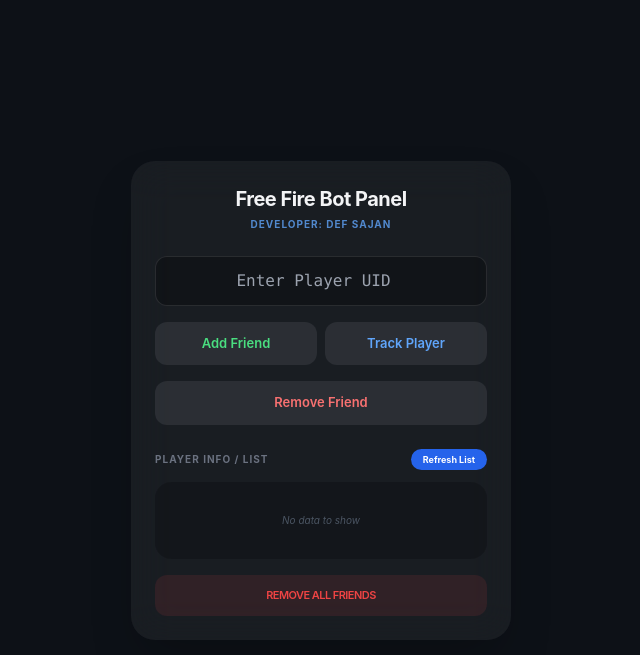
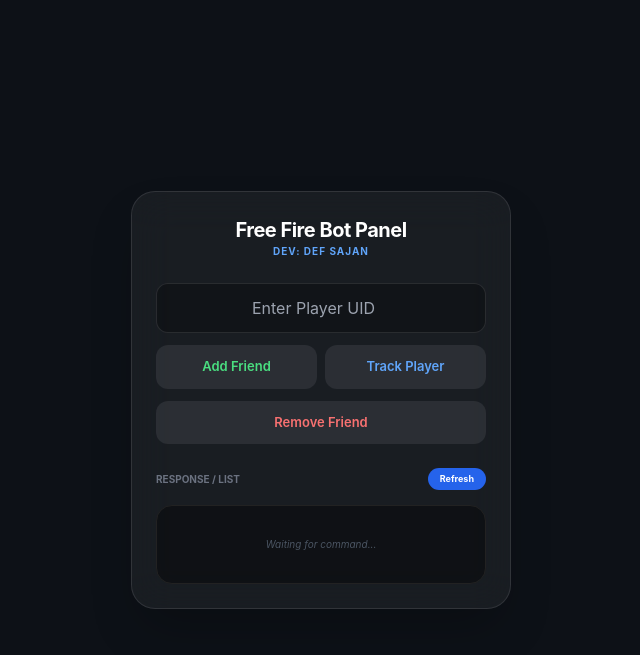
Before and after one commit to CKR11111/Tcp-bot-panel-, a Flask app: page / in a window 1280 px wide. Shown: the top 655 px of the page, without its empty margins (319-959 px from the left). Run offline with Flask 3, Linux system fonts and the light colour scheme; some libraries are stand-ins or nearby versions.

Commit message:
Add files via upload

```diff
--- a/templates/index.html
+++ b/templates/index.html
@@ -7,62 +7,13 @@
     <script src="https://cdn.tailwindcss.com"></script>
     <script src="https://cdn.jsdelivr.net/npm/sweetalert2@11"></script>
     <style>
-        body {
-            background: #0d1117;
-            color: white;
-            font-family: -apple-system, system-ui, sans-serif;
-            min-height: 100vh;
-            display: flex;
-            align-items: center;
-            justify-content: center;
-            margin: 0;
-            padding: 20px;
-        }
-        .panel-card {
-            background: rgba(255, 255, 255, 0.05);
-            backdrop-filter: blur(20px);
-            border-radius: 24px;
-            width: 100%;
-            max-width: 380px;
-            padding: 24px;
-        }
-        .ios-input {
-            background: rgba(0, 0, 0, 0.3);
-            border: 1px solid rgba(255,255,255,0.1);
-            outline: none;
-            border-radius: 12px;
-            padding: 12px;
-            text-align: center;
-            width: 100%;
-            color: #fff;
-            font-size: 16px;
-        }
-        .ios-btn {
-            background: rgba(255, 255, 255, 0.08);
-            border-radius: 12px;
-            padding: 12px;
-            font-weight: 600;
-            font-size: 13px;
-            transition: 0.2s;
-        }
+        body { background: #0d1117; color: white; font-family: -apple-system, system-ui, sans-serif; display: flex; align-items: center; justify-content: center; min-height: 100vh; margin: 0; padding: 20px; }
+        .panel-card { background: rgba(255, 255, 255, 0.05); backdrop-filter: blur(20px); border-radius: 24px; width: 100%; max-width: 380px; padding: 24px; border: 1px solid rgba(255,255,255,0.1); }
+        .ios-input { background: rgba(0, 0, 0, 0.3); border: 1px solid rgba(255,255,255,0.1); border-radius: 12px; padding: 12px; text-align: center; width: 100%; color: #fff; outline: none; }
+        .ios-btn { background: rgba(255, 255, 255, 0.08); border-radius: 12px; padding: 12px; font-weight: 600; font-size: 13px; transition: 0.2s; }
         .ios-btn:active { transform: scale(0.98); background: rgba(255, 255, 255, 0.15); }
-
-        .result-container {
-            background: rgba(0, 0, 0, 0.2);
-            border-radius: 16px;
-            padding: 15px;
-            margin-top: 10px;
-            max-height: 300px;
-            overflow-y: auto;
-        }
-        .bold-text {
-            color: #ffffff;
-            font-weight: 800;
-            font-size: 13px;
-            font-family: 'Courier New', Courier, monospace;
-            line-height: 1.8;
-            white-space: pre-wrap;
-        }
+        .display-box { background: rgba(0, 0, 0, 0.4); border-radius: 16px; padding: 15px; margin-top: 15px; max-height: 350px; overflow-y: auto; border: 1px solid #222; }
+        .bold-white { color: #ffffff; font-weight: 900; font-size: 12px; line-height: 1.8; white-space: pre-wrap; font-family: monospace; }
         .no-scrollbar::-webkit-scrollbar { width: 0px; }
     </style>
 </head>
@@ -70,124 +21,91 @@
 
     <div class="panel-card shadow-2xl">
         <div class="text-center mb-6">
-            <h1 class="text-xl font-bold tracking-tight text-gray-100">Free Fire Bot Panel</h1>
-            <p class="text-[10px] text-blue-400 font-bold mt-1 tracking-widest uppercase opacity-80">Developer: Def Sajan</p>
+            <h1 class="text-xl font-bold tracking-tight">Free Fire Bot Panel</h1>
+            <p class="text-[10px] text-blue-400 font-bold uppercase tracking-widest">Dev: Def Sajan</p>
         </div>
 
-        <div class="space-y-4 mb-6">
-            <input id="targetUID" type="number" placeholder="Enter Player UID" class="ios-input font-mono">
-
+        <div class="space-y-3 mb-6">
+            <input id="targetUID" type="number" placeholder="Enter Player UID" class="ios-input">
             <div class="grid grid-cols-2 gap-2">
-                <button onclick="runAction('add')" class="ios-btn text-green-400">Add Friend</button>
-                <button onclick="runAction('track')" class="ios-btn text-blue-400">Track Player</button>
+                <button onclick="execute('add')" class="ios-btn text-green-400">Add Friend</button>
+                <button onclick="execute('track')" class="ios-btn text-blue-400">Track Player</button>
             </div>
-            <button onclick="runAction('remove')" class="w-full ios-btn text-red-400">Remove Friend</button>
+            <button onclick="execute('remove')" class="w-full ios-btn text-red-400">Remove Friend</button>
         </div>
 
-        <div class="mt-6">
-            <div class="flex justify-between items-center mb-3">
-                <p id="listTitle" class="text-[10px] text-gray-500 font-bold uppercase tracking-widest">Player Info / List</p>
-                <button onclick="loadList()" class="bg-blue-600 text-white text-[9px] px-3 py-1 rounded-full font-bold">Refresh List</button>
+        <div>
+            <div class="flex justify-between items-center mb-2">
+                <p id="boxTitle" class="text-[10px] text-gray-500 font-bold uppercase">Response / List</p>
+                <button onclick="loadList()" class="bg-blue-600 text-[9px] px-3 py-1 rounded-full font-bold">Refresh</button>
             </div>
-
-            <div id="displayArea" class="result-container no-scrollbar">
-                <p class="text-center text-[10px] text-gray-600 py-4 italic">No data to show</p>
+            <div id="displayArea" class="display-box no-scrollbar">
+                <p class="text-center text-[10px] text-gray-600 py-4 italic">Waiting for command...</p>
             </div>
-
-            <button onclick="removeAll()" class="w-full mt-4 ios-btn bg-red-500/10 text-red-500 text-[11px] uppercase tracking-tighter">Remove All Friends</button>
         </div>
     </div>
 
     <script>
-        // Clean formatter for vertical, bold, and clean text
-        function formatData(obj, indent = "") {
-            let str = "";
-            for (let key in obj) {
-                if (typeof obj[key] === 'object' && obj[key] !== null) {
-                    str += `${indent}${key.toUpperCase()}:\n${formatData(obj[key], indent + "  ")}`;
+        function clean(obj) {
+            let res = "";
+            for (let k in obj) {
+                if (typeof obj[k] === 'object' && obj[k] !== null) {
+                    res += k.toUpperCase() + ":\n" + clean(obj[k]);
                 } else {
-                    let val = String(obj[key]).replace(/[\[\]{}'"]/g, '');
-                    str += `${indent}➜ ${key.toUpperCase()}: ${val}\n`;
+                    let v = String(obj[k]).replace(/[\[\]{}'"]/g, '');
+                    res += `➜ ${k.toUpperCase()}: ${v}\n`;
                 }
             }
-            return str;
+            return res;
         }
 
-        async function runAction(type, uid = null) {
-            const finalUid = uid || document.getElementById('targetUID').value;
-            const display = document.getElementById('displayArea');
-            const title = document.getElementById('listTitle');
-
-            if(!finalUid) {
-                Swal.fire({ icon: 'error', title: 'Enter UID', toast: true, position: 'top', showConfirmButton: false, timer: 1500 });
+        async function execute(type, uid = null) {
+            const target = uid || document.getElementById('targetUID').value;
+            const area = document.getElementById('displayArea');
+            if(!target) {
+                Swal.fire({ icon: 'warning', title: 'Enter UID', toast: true, position: 'top', showConfirmButton: false, timer: 1500 });
                 return;
             }
 
-            if(type === 'track') {
-                title.innerText = "TRACKING DATA";
-                display.innerHTML = '<p class="text-center text-[10px] py-4 text-blue-400 animate-pulse">TRACKING PLAYER...</p>';
-            }
+            area.innerHTML = '<p class="text-center text-[10px] py-4 text-blue-400 animate-pulse">PROCESSING...</p>';
 
             try {
-                const res = await fetch('/api/action', {
+                const r = await fetch('/api/action', {
                     method: 'POST',
                     headers: {'Content-Type': 'application/json'},
-                    body: JSON.stringify({ type, target_uid: finalUid })
+                    body: JSON.stringify({ type, target_uid: target })
                 });
-                const data = await res.json();
+                const data = await r.json();
 
-                if(type === 'track') {
-                    display.innerHTML = `<div class="bold-text">${formatData(data)}</div>`;
+                if (type === 'track') {
+                    area.innerHTML = `<div class="bold-white">${clean(data)}</div>`;
                 } else {
-                    Swal.fire({ icon: 'success', title: 'Success', toast: true, position: 'top', showConfirmButton: false, timer: 1500 });
+                    Swal.fire({ icon: data.status === 'error' ? 'error' : 'success', title: data.message || 'Done', toast: true, position: 'top', showConfirmButton: false, timer: 2000 });
                     loadList();
                 }
-            } catch (err) {
-                display.innerHTML = '<p class="text-center text-[10px] py-4 text-red-500">ERROR: CONNECTION FAILED</p>';
+            } catch (e) {
+                area.innerHTML = '<p class="text-center text-red-500 text-[10px]">SYSTEM ERROR: CONNECTION FAILED</p>';
             }
         }
 
         async function loadList() {
-            const display = document.getElementById('displayArea');
-            const title = document.getElementById('listTitle');
-            title.innerText = "FRIEND LIST";
-            display.innerHTML = '<p class="text-center text-[10px] py-4 text-gray-500">Syncing...</p>';
-
+            const area = document.getElementById('displayArea');
+            area.innerHTML = '<p class="text-center text-[10px] py-4 text-gray-500">Syncing...</p>';
             try {
-                const res = await fetch('/api/action', {
+                const r = await fetch('/api/action', {
                     method: 'POST',
                     headers: {'Content-Type': 'application/json'},
                     body: JSON.stringify({ type: 'get_list' })
                 });
-                const data = await res.json();
-                const friends = data.friends || data.data || [];
-
-                if(friends.length === 0) {
-                    display.innerHTML = '<p class="text-center text-[10px] py-4 text-gray-500 uppercase tracking-widest">Empty List</p>';
-                    return;
-                }
-
-                display.innerHTML = friends.map(f => `
+                const d = await r.json();
+                const f = d.friends || d.data || [];
+                if (f.length === 0) { area.innerHTML = '<p class="text-center text-[10px] py-4 text-gray-500">List Empty</p>'; return; }
+                area.innerHTML = f.map(x => `
                     <div class="flex justify-between items-center bg-white/5 p-3 rounded-xl mb-2">
-                        <div class="truncate">
-                            <p class="text-xs font-bold text-gray-200 truncate">${f.name || 'Unknown'}</p>
-                            <p class="text-[9px] text-gray-500 font-mono">${f.uid}</p>
-                        </div>
-                        <button onclick="runAction('remove', '${f.uid}')" class="text-red-400 text-[10px] font-bold ml-2">Delete</button>
-                    </div>
-                `).join('');
-            } catch (e) {
-                display.innerHTML = '<p class="text-center text-[10px] py-4 text-red-500">LOAD ERROR</p>';
-            }
-        }
-
-        function removeAll() {
-            Swal.fire({ title: 'Clear Friends?', icon: 'warning', showCancelButton: true }).then((r) => {
-                if(r.isConfirmed) {
-                    Swal.fire({ title: 'Cleaning...', toast: true, position: 'top', showConfirmButton: false });
-                    // Clean logic...
-                }
-            });
+                        <div class="truncate"><p class="text-xs font-bold">${x.name || 'Unknown'}</p><p class="text-[9px] text-gray-500">${x.uid}</p></div>
+                        <button onclick="execute('remove', '${x.uid}')" class="text-red-400 text-[10px] font-bold">Delete</button>
+                    </div>`).join('');
+            } catch (e) { area.innerHTML = '<p class="text-center text-red-500 text-[10px]">Load Failed</p>'; }
         }
     </script>
 </body>
```
